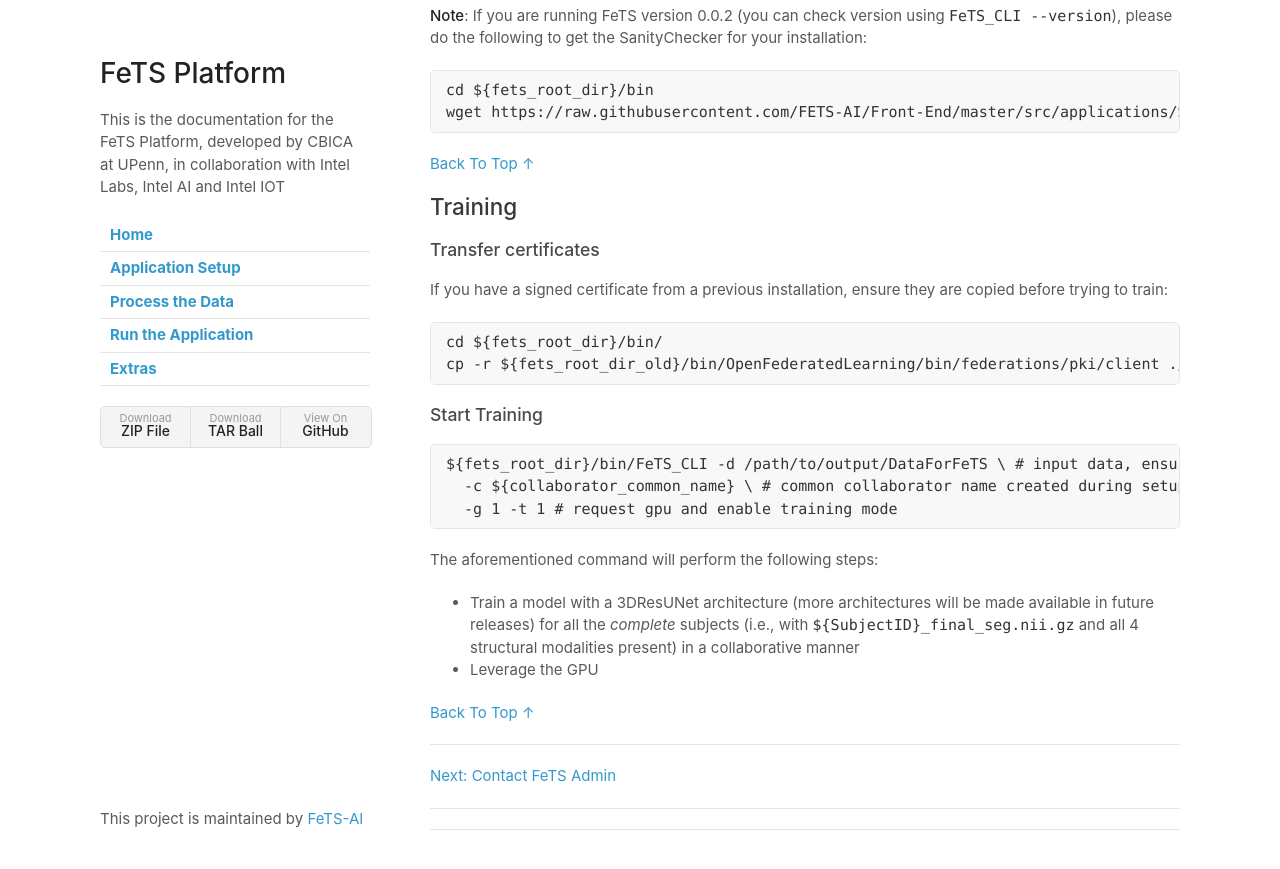
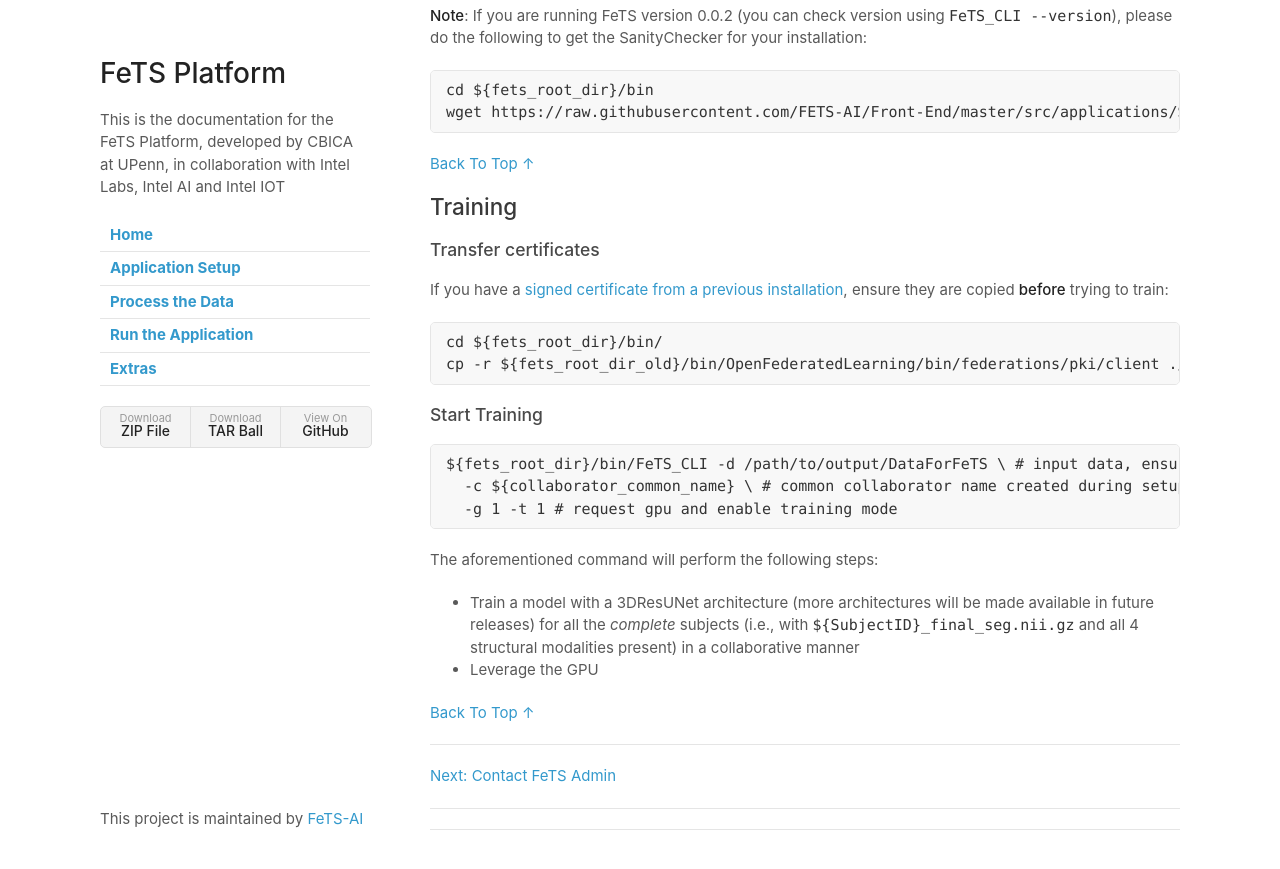
Before and after one commit to FeTS-AI/Front-End, a Jekyll site: the page built from docs/runningApplication.md, in a window 1280 px wide and 900 px high, scrolled down 4121 px. Shown: the top 869 px of the window. Built offline with Jekyll 4.4.1, drawn with Linux system fonts in a browser that asks for light colours; our own code applies the rules of GitHub Pages for plain Markdown files; some of the changed lines change nothing that is shown.

Commit message:
updated with links

````diff
--- a/docs/runningApplication.md
+++ b/docs/runningApplication.md
@@ -145,7 +145,7 @@
 
 ### Transfer certificates
 
-If you have a signed certificate from a previous installation, ensure they are copied before trying to train:
+If you have a [signed certificate from a previous installation](https://fets-ai.github.io/Front-End/setup#set-up-the-collaborator), ensure they are copied **before** trying to train:
 ```bash
 cd ${fets_root_dir}/bin/
 cp -r ${fets_root_dir_old}/bin/OpenFederatedLearning/bin/federations/pki/client ./OpenFederatedLearning/bin/federations/pki
````
